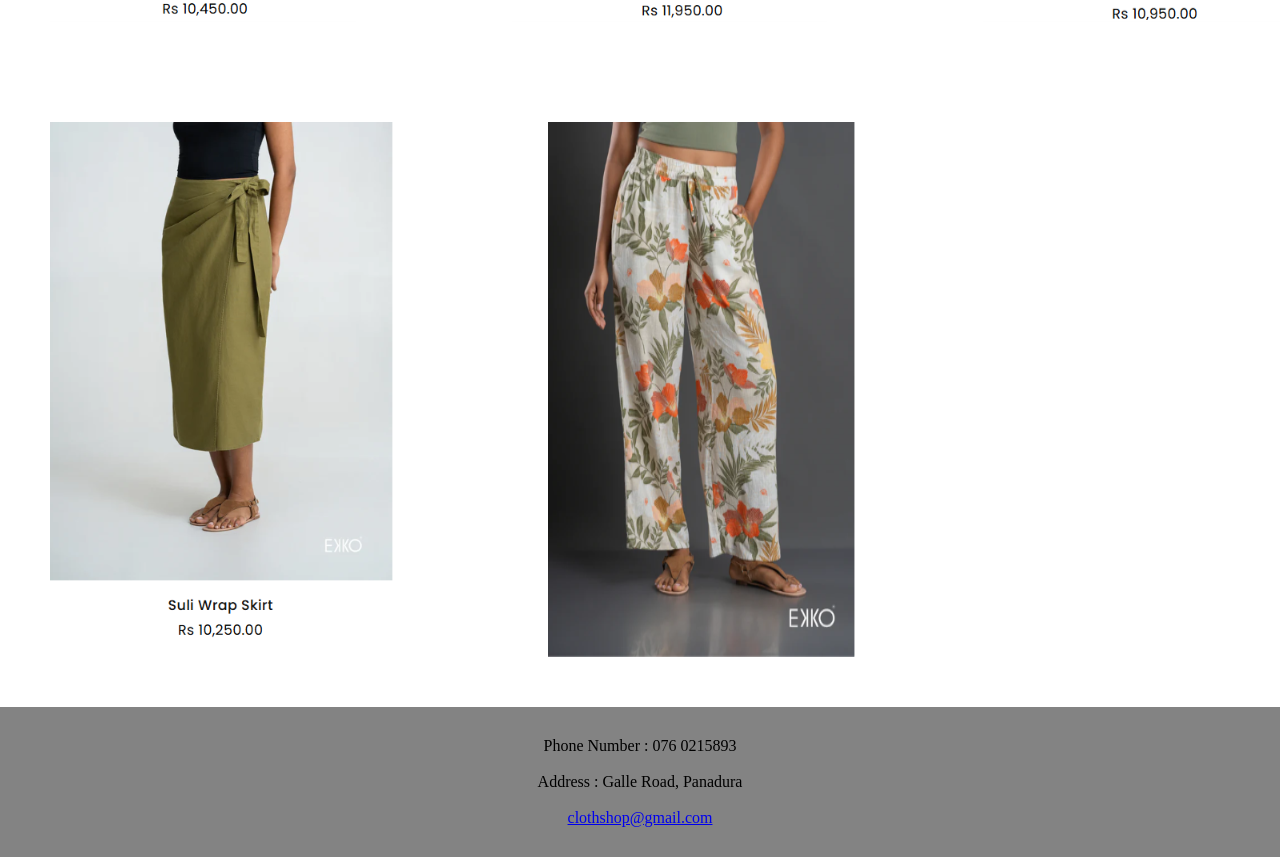
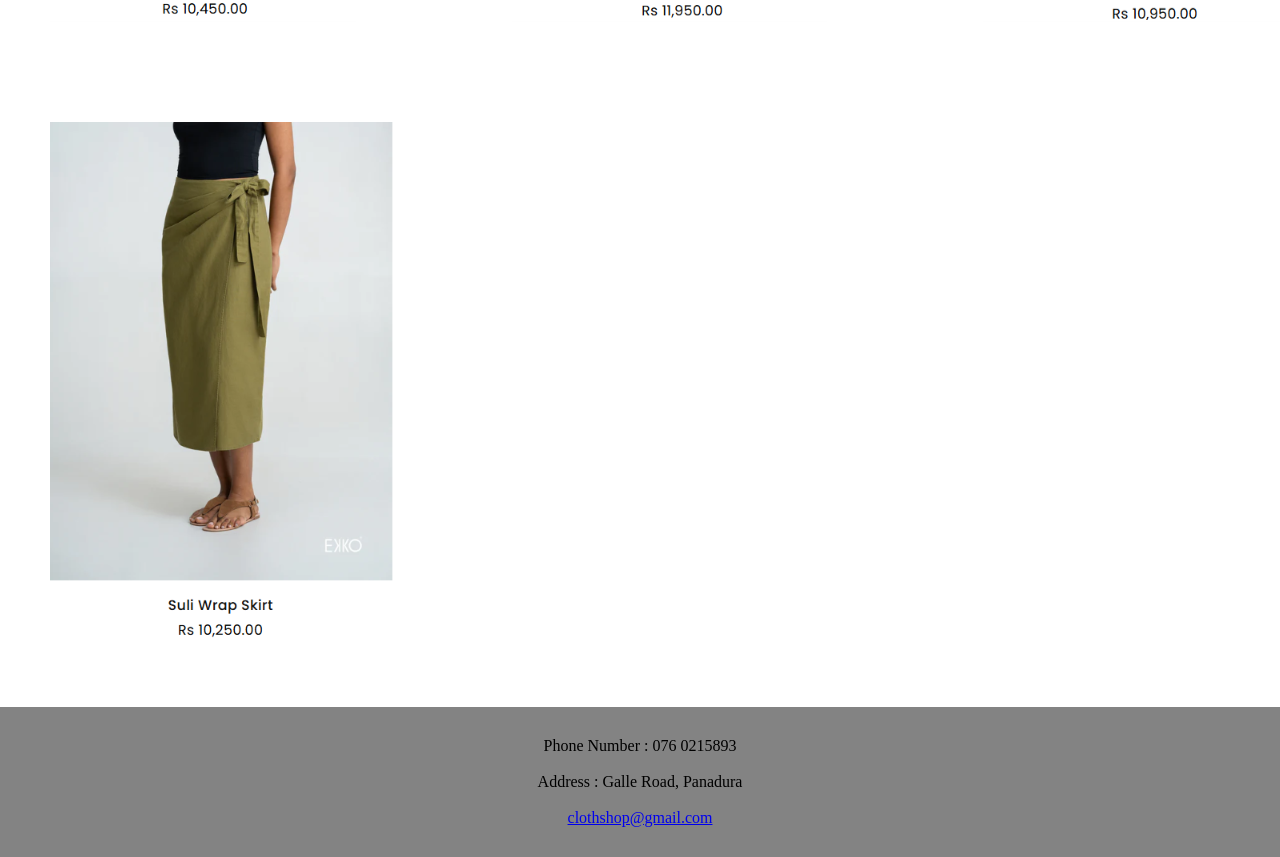
Before and after one commit to SandaliMaheshika/boutique_clothing_store, a plain HTML site: page bottomwars.html in a window 1280 px wide. Shown: the part 1501-2358 px from the top of the page. Drawn offline with Linux system fonts and the light colour scheme.

Commit message:
remove image

```diff
--- a/bottomwars.html
+++ b/bottomwars.html
@@ -54,7 +54,6 @@
 
     <div class="dress11">
         <img src="assests\img\Screenshot 2026-07-12 144733.png" alt="">
-        <img src="assests\img\Screenshot 2026-07-12 000215.png" alt="">
 
     </div>
 
```
Also changed, not shown: index.html (+1 -0 lines).
